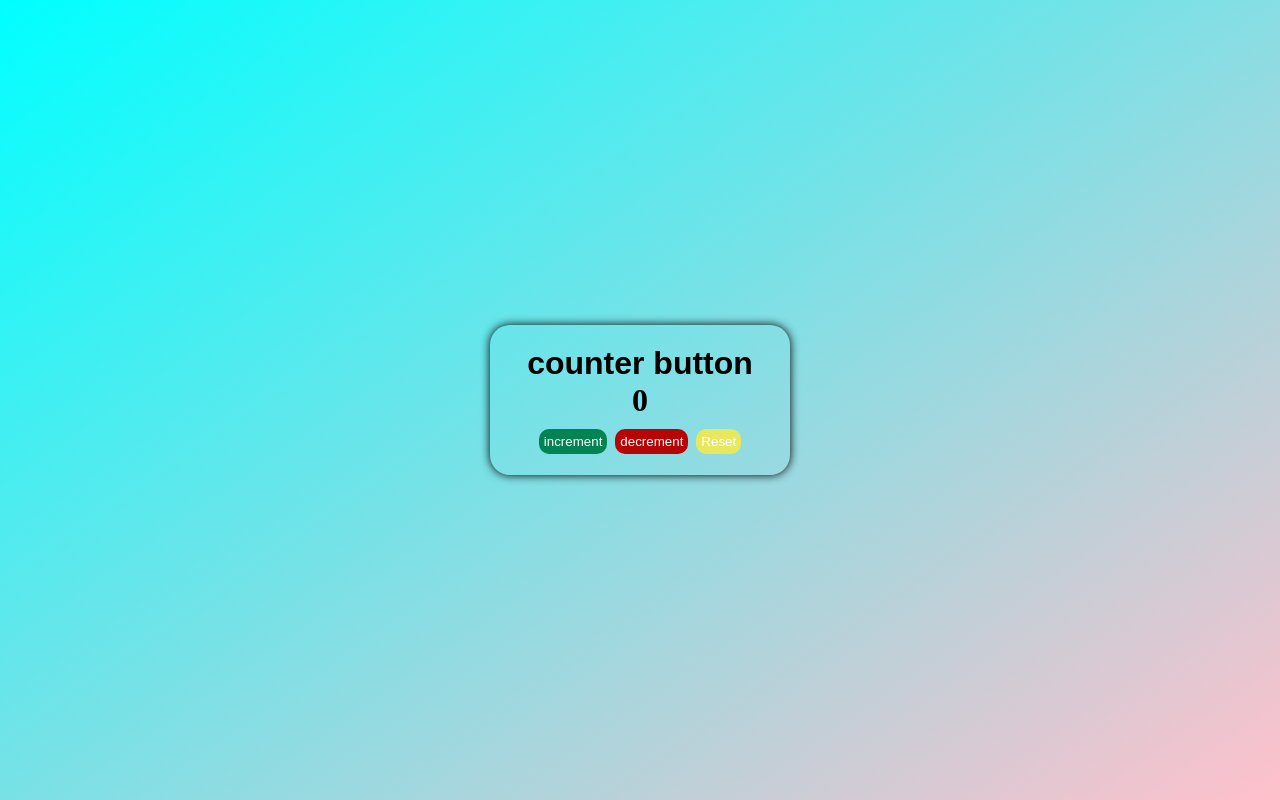
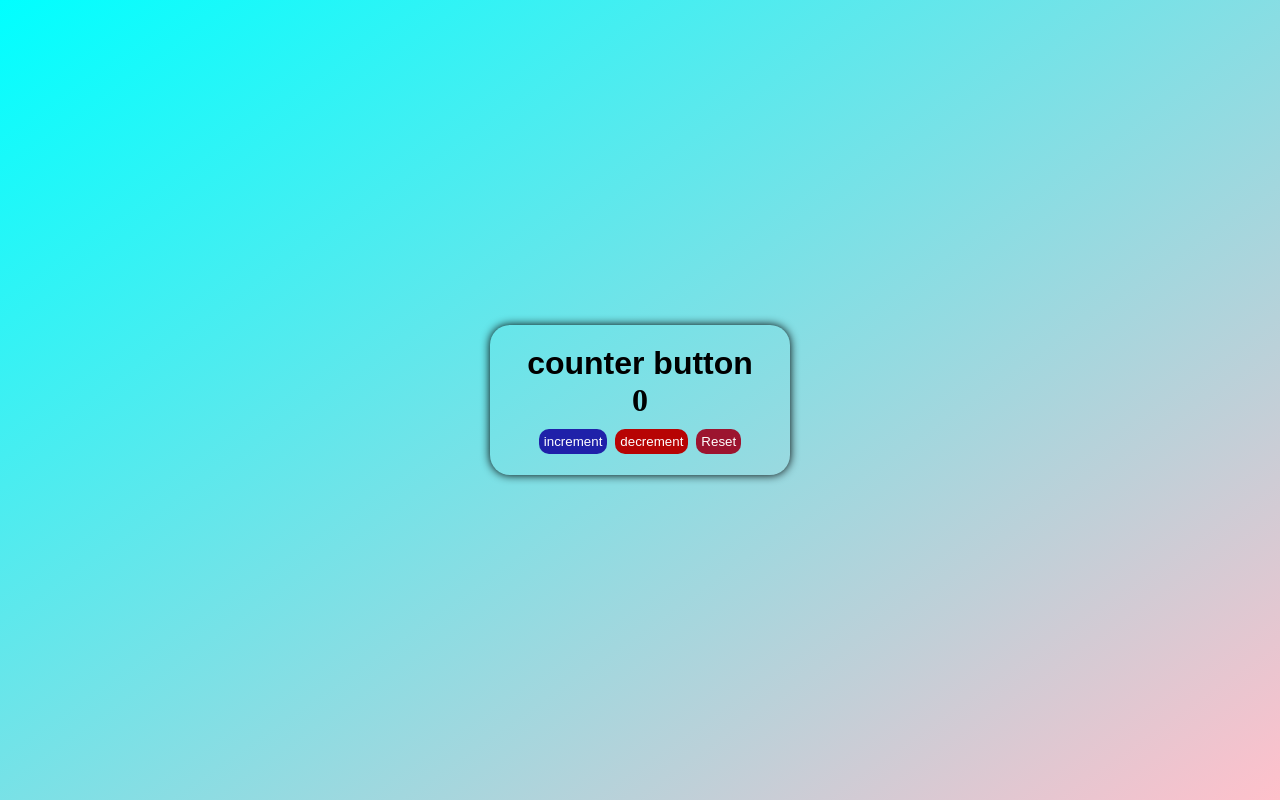
Before and after one commit to rahulh26/counter-button, a plain HTML site: page index.html in a window 1280 px wide. Drawn offline with Linux system fonts and the light colour scheme.

Commit message:
change button

```diff
--- a/index.html
+++ b/index.html
@@ -53,7 +53,7 @@
             cursor: pointer;
         }
         .btn :nth-child(1){
-            background: rgb(2,132,82);
+            background: rgb(31, 33, 169);
 
         }
         .btn :nth-child(2){
@@ -61,7 +61,7 @@
 
         }
         .btn :nth-child(3){
-            background: rgb(232,232,95);
+            background: rgb(156, 20, 47);
 
         }
 
```
